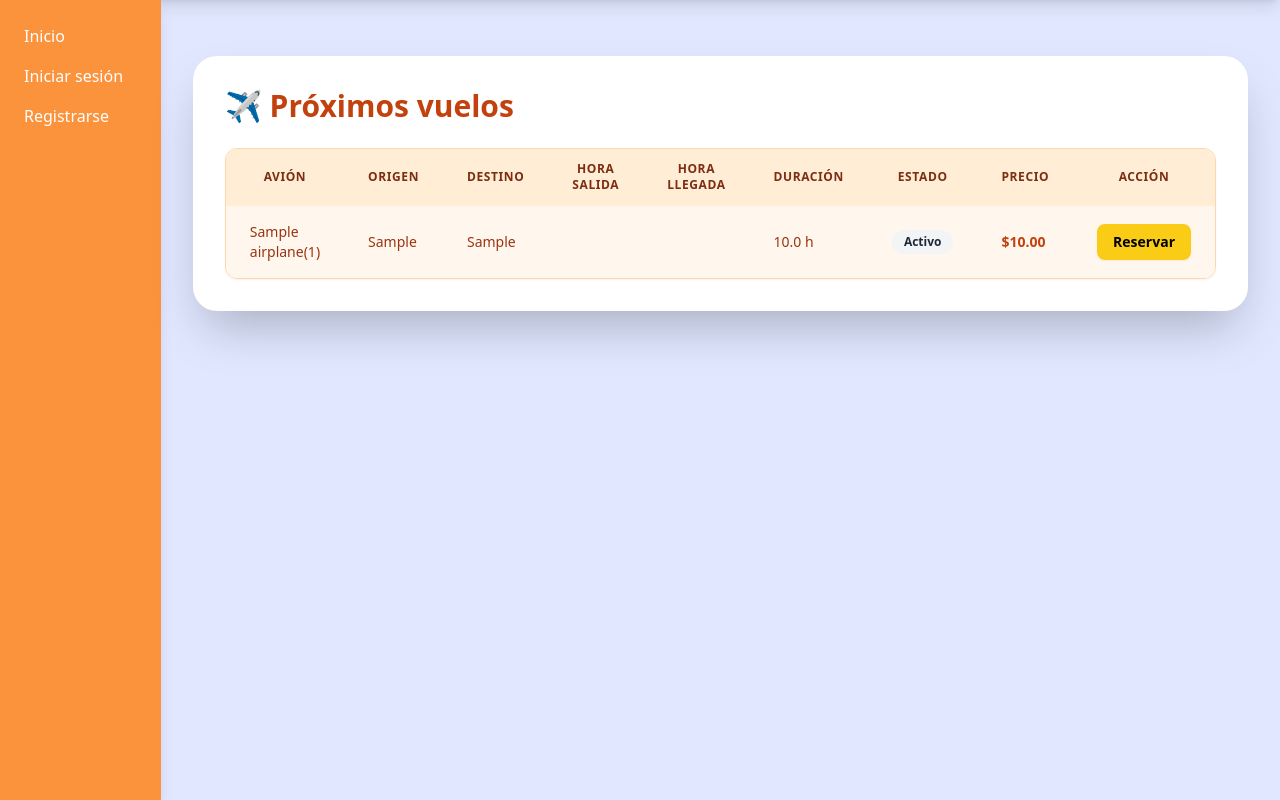
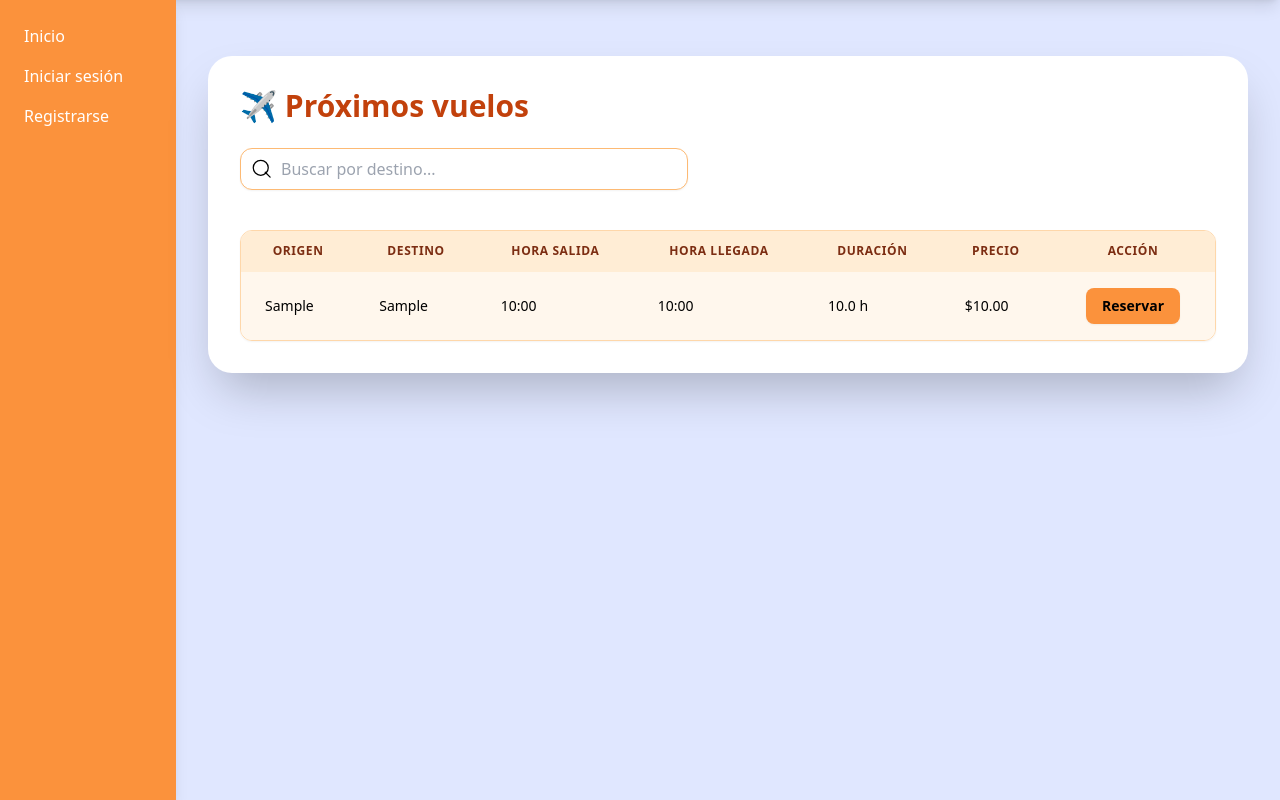
Before and after one commit to tom1mvp/EFI_Aerolinea, a Django app: page / in a window 1280 px wide. Shown: the part 64-864 px from the top of the page. Run offline with Django 5.2, Linux system fonts and the light colour scheme; tables that the repository leaves empty hold one stand-in row (values such as "Sample post"); some libraries are stand-ins or nearby versions.

Commit message:
Creacion de filtro y boton para reservas.

```diff
--- a/flights_management/models.py
+++ b/flights_management/models.py
@@ -5,8 +5,8 @@ class Flight(models.Model):
     airplane = models.ForeignKey('airplanes_management.Airplane', on_delete=models.PROTECT)
     origin = models.CharField(max_length=100, null=False)
     destination = models.CharField(max_length=100, null=False)
-    departure_date = models.DateField(null=False, blank=False)
-    arrival_date = models.DateField(null=False, blank=False)
+    departure_date = models.DateTimeField(null=False, blank=False)
+    arrival_date = models.DateTimeField(null=False, blank=False)
     duration = models.DecimalField(max_digits=5, decimal_places=2, null=False)
     status = models.CharField(max_length=20, choices=[
         ('activo', 'Activo'),
--- a/flights_management/repositories/flights.py
+++ b/flights_management/repositories/flights.py
@@ -17,7 +17,7 @@ class FlightsRepository:
 
     @staticmethod
     def get_by_destination(destination):
-        return Flight.objects.filter(destination=destination).first()
+        return Flight.objects.filter(destination__icontains=destination)
 
     # CREATE
     @staticmethod
--- a/flights_management/services/flights.py
+++ b/flights_management/services/flights.py
@@ -10,7 +10,7 @@ class FlightsServices:
 
     @staticmethod
     def get_by_destination(destination):
-        return FlightsRepository.get_by_destination(destination=destination)
+        return FlightsRepository.get_by_destination(destination)
 
     @staticmethod
     def get_by_duration(duration):
--- a/home/templates/base.html
+++ b/home/templates/base.html
@@ -9,7 +9,7 @@
     {% tailwind_css %}
   </head>
   <body class="bg-indigo-100">
-    <header class="bg-orange-500 text-white p-4 shadow-lg">
+    <header class="bg-orange-500 text-white p-4 shadow-lg ">
       <div class="container mx-auto flex justify-center items-center">
         <a href="{% url 'index' %}" class="text-2xl font-bold flex-1 text-center ml-48">Aerolíneas Splinter</a>
       </div>
--- a/home/templates/index.html
+++ b/home/templates/index.html
@@ -1,4 +1,5 @@
 {% extends 'base.html' %}
+{% load static %}
 
 {% block content %}
 <section class="max-w-6xl mx-auto p-8 bg-white rounded-3xl shadow-2xl mt-6">
@@ -10,18 +11,37 @@
 
     <h2 class="text-3xl font-bold text-orange-700 mb-6 flex items-center gap-2">✈️ Próximos vuelos</h2>
 
+    <!-- FORMULARIO DE BÚSQUEDA -->
+    <form method="get" class="mb-10 max-w-md">
+        <div class="relative">
+            <input
+                type="text"
+                name="q"
+                value="{{ query|default_if_none:'' }}"
+                placeholder="Buscar por destino..."
+                class="w-full px-4 py-2 pl-10 rounded-xl border border-orange-300 focus:outline-none focus:ring-2 focus:ring-orange-500 shadow-sm text-gray-800 placeholder-gray-400"
+            />
+            <svg class="w-5 h-5 absolute left-3 top-1/2 -translate-y-1/2 pointer-events-none" viewBox="0 0 1024 1024" xmlns="http://www.w3.org/2000/svg" fill="none" stroke="currentColor" stroke-width="64" stroke-linecap="round" stroke-linejoin="round">
+                <circle cx="448" cy="448" r="384"/>
+                <line x1="678" y1="678" x2="928" y2="928"/>
+            </svg>
+        </div>
+    </form>
+
+    {% if query %}
+        <p class="mb-6 text-sm text-gray-600">Mostrando resultados para: <strong>{{ query }}</strong></p>
+    {% endif %}
+
     {% if flights %}
-    <div class="overflow-x-auto rounded-xl border border-orange-200 shadow-sm">
-        <table class="min-w-full divide-y divide-orange-100 text-sm text-orange-800">
+        <div class="w-full rounded-xl border border-orange-200 shadow-sm overflow-hidden">
+            <table class="min-w-full divide-y divide-orange-100 text-sm text-black">
                 <thead class="bg-orange-100 text-orange-900 uppercase text-xs font-semibold tracking-wider">
                     <tr>
-                    <th class="px-6 py-3">Avión</th>
                         <th class="px-6 py-3">Origen</th>
                         <th class="px-6 py-3">Destino</th>
                         <th class="px-6 py-3">Hora salida</th>
                         <th class="px-6 py-3">Hora llegada</th>
                         <th class="px-6 py-3">Duración</th>
-                    <th class="px-6 py-3">Estado</th>
                         <th class="px-6 py-3">Precio</th>
                         <th class="px-6 py-3 text-center">Acción</th>
                     </tr>
@@ -29,30 +49,17 @@
                 <tbody class="divide-y divide-orange-50 bg-orange-50">
                     {% for flight in flights %}
                     <tr class="hover:bg-orange-100 transition duration-200">
-                    <td class="px-6 py-4">{{ flight.airplane }}</td>
                         <td class="px-6 py-4">{{ flight.origin }}</td>
                         <td class="px-6 py-4">{{ flight.destination }}</td>
                         <td class="px-6 py-4">{{ flight.departure_date|time:"H:i" }}</td>
                         <td class="px-6 py-4">{{ flight.arrival_date|time:"H:i" }}</td>
                         <td class="px-6 py-4">{{ flight.duration|stringformat:".1f" }} h</td>
-                    <td class="px-6 py-4">
-                        <span class="inline-block px-3 py-1 text-xs rounded-full font-semibold
-                            {% if flight.status == 'Confirmado' %}
-                                bg-green-100 text-green-800
-                            {% elif flight.status == 'Pendiente' %}
-                                bg-yellow-100 text-yellow-800
-                            {% elif flight.status == 'Cancelado' %}
-                                bg-red-100 text-red-800
-                            {% else %}
-                                bg-gray-100 text-gray-800
-                            {% endif %}
-                        ">
-                            {{ flight.status|capfirst }}
-                        </span>
-                    </td>
-                    <td class="px-6 py-4 font-bold text-orange-700">${{ flight.base_price|stringformat:".2f" }}</td>
+                        <td class="px-6 py-4 text-black">${{ flight.base_price|stringformat:".2f" }}</td>
                         <td class="px-6 py-4 text-center">
-                        <button class="bg-yellow-400 hover:bg-yellow-300 text-black font-semibold py-2 px-4 rounded-lg shadow-sm transition">
+                            <button
+                                class="bg-orange-400 hover:bg-orange-300 text-black font-semibold py-2 px-4 rounded-lg shadow-sm transition"
+                                onclick="openModal()"
+                            >
                                 Reservar
                             </button>
                         </td>
@@ -62,7 +69,47 @@
             </table>
         </div>
     {% else %}
-    <p class="text-orange-600 text-center py-6 font-medium">No hay vuelos disponibles por el momento.</p>
+        <p class="text-orange-600 text-center py-6 font-medium">
+            {% if query %}
+                El vuelo buscado no existe.
+            {% else %}
+                No hay vuelos disponibles.
             {% endif %}
+        </p>
+    {% endif %}
+
+    <!-- Modal -->
+    <div
+        id="reservaModal"
+        class="fixed inset-0 bg-black/50 backdrop-blur-sm z-40 flex items-center justify-center"
+        style="display: none;"
+    >
+        <div class="bg-white rounded-2xl shadow-xl max-w-md w-full p-6 relative animate-fade-in z-50">
+            <button
+                class="absolute top-3 right-3 text-gray-500 hover:text-gray-700 text-xl font-bold"
+                onclick="closeModal()"
+            >
+                ×
+            </button>
+            <h2 class="text-xl font-semibold text-orange-800 mb-4">Confirmar reserva</h2>
+            <p class="text-sm text-gray-600 mb-6">¿Estás seguro que deseas reservar este vuelo?</p>
+            <div class="flex justify-end gap-3">
+                <button
+                    class="bg-gray-300 hover:bg-gray-400 text-gray-800 px-4 py-2 rounded-md transition"
+                    onclick="closeModal()"
+                >
+                    Cancelar
+                </button>
+                <button
+                    class="bg-orange-600 hover:bg-orange-700 text-white px-4 py-2 rounded-md transition"
+                    onclick="confirmarReserva()"
+                >
+                    Confirmar
+                </button>
+            </div>
+        </div>
+    </div>
 </section>
+
+<script src="{% static 'js/scriptModal.js' %}" defer></script>
 {% endblock %}
--- a/home/views.py
+++ b/home/views.py
@@ -15,8 +15,22 @@ from flights_management.services.flights import FlightsServices
 # User views
 class HomeView(View):
     def get(self, request):
-        flights = FlightsServices.get_all_flights()
-        return render(request, 'index.html', {'user': request.user, 'flights': flights})
+        destination = request.GET.get("q", "").strip()
+
+        if destination:
+            flights = FlightsServices.get_by_destination(destination)
+
+            if not flights:
+                messages.warning(request, "No se encontraron vuelos para ese destino.")
+        else:
+            flights = FlightsServices.get_all_flights()
+
+        return render(request, 'index.html', {
+            'user': request.user,
+            'flights': flights,
+            'query': destination
+        })
+
 
 class LogoutView(View):
     def get(self, request):
--- /dev/null
+++ b/static/js/scriptModal.js
@@ -0,0 +1,18 @@
+function openModal() {
+    const modal = document.getElementById("reservaModal");
+    modal.style.display = "flex"; // flex para que mantenga el flexbox centrado
+}
+
+function closeModal() {
+    const modal = document.getElementById("reservaModal");
+    modal.style.display = "none";
+}
+
+function confirmarReserva() {
+    setTimeout(() => {
+        window.location.href = "login";
+    }, 100)
+
+    alert("Debe loguearse para poder reservar vuelos")
+
+}
```
Lines whose indentation alone changed are shown as unchanged.
